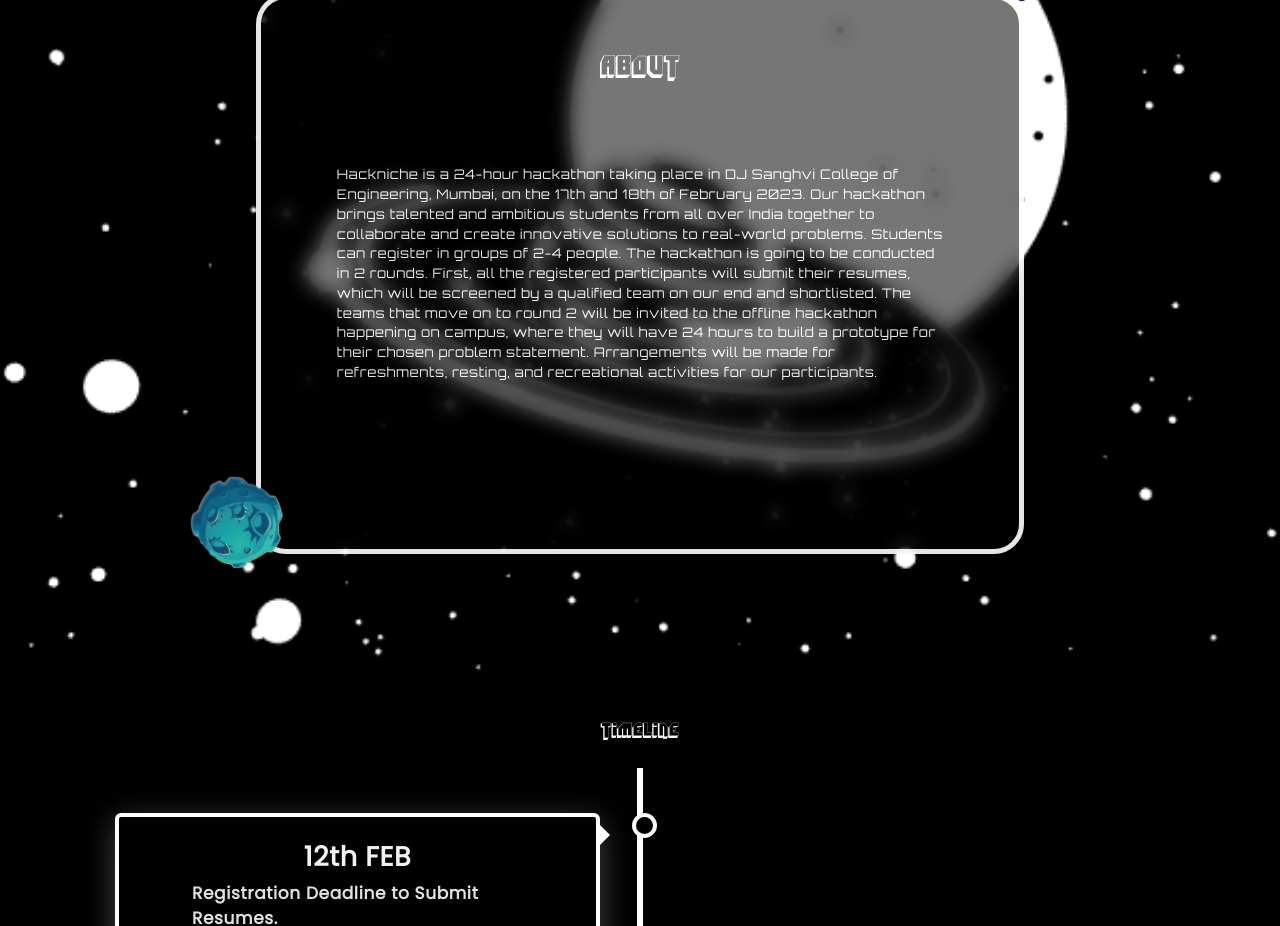
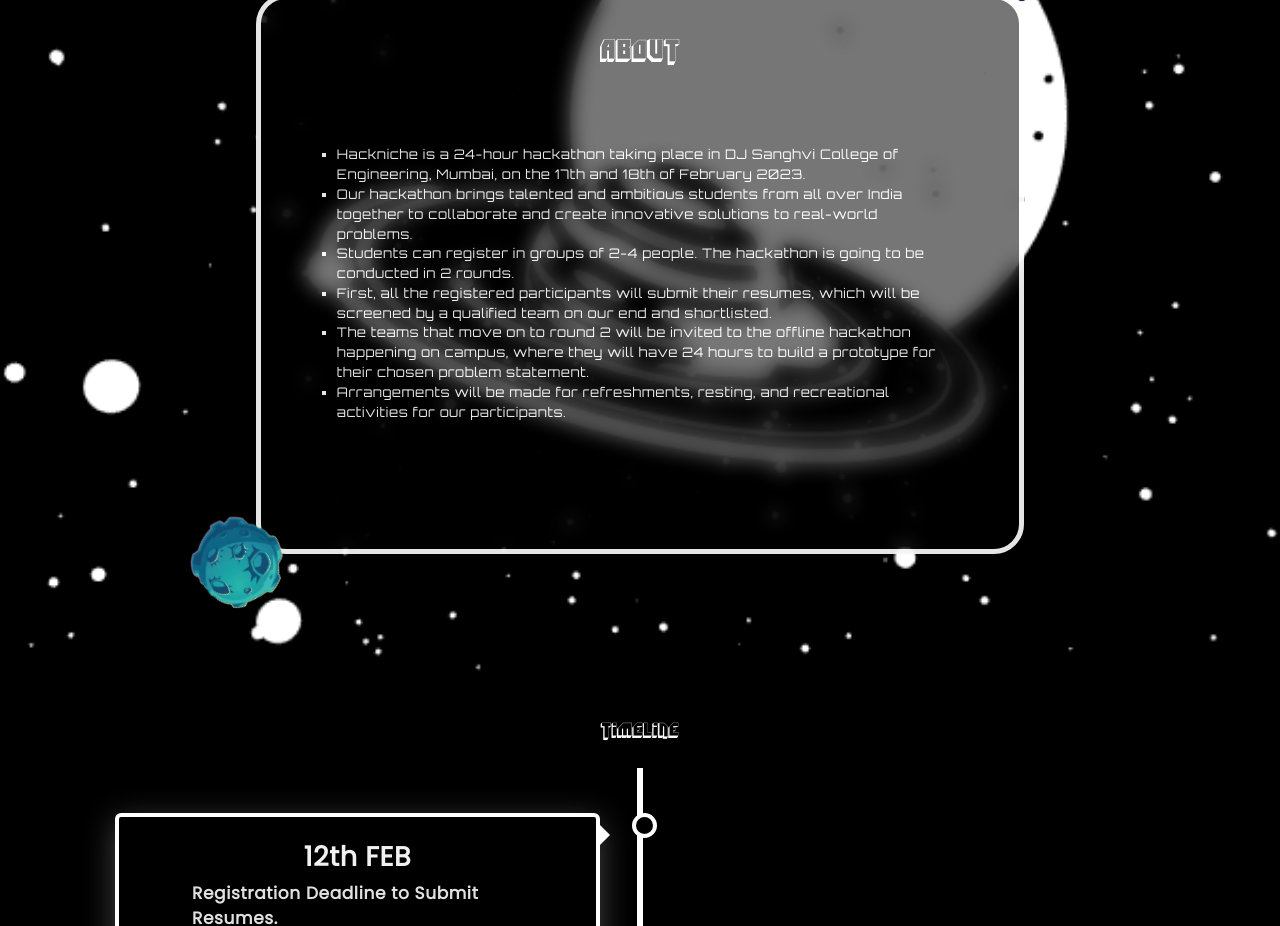
Before and after one commit to Manan17/HackNiche-Website, a React (Create React App) app: page / in a window 1280 px wide. Shown: the part 980-1906 px from the top of the page. Built offline with nearby package versions, Linux system fonts and the light colour scheme.

Commit message:
about section changes

```diff
--- a/src/components/About.css
+++ b/src/components/About.css
@@ -28,7 +28,7 @@ html{
     position: absolute;
     left: 14vw;
     height: 10rem;
-    top: 90vw;
+    top: 95vw;
     margin: auto;
     z-index: 3;
     animation: planet 12s ease-in infinite alternate;
@@ -83,7 +83,7 @@ html{
     font-family: "Bad-mofo";
     font-size: 3rem;
     position: absolute;
-    top: 5vh;
+    top: 3vh;
     margin-bottom: 5rem;
   }
 
@@ -92,7 +92,9 @@ html{
     font-size: 1.1rem;
     margin: 10% 10%;
   }
-
+  .about-text ul{
+    list-style-type:square
+  }
   @media only screen and (max-width: 400px) {
     html {
       font-size: 7px;
@@ -138,7 +140,7 @@ html{
       font-size: 12px;
     }
     #planet{
-      top: 180vh;
+      top: 185vh;
     }
   }
 
--- a/src/components/About.jsx
+++ b/src/components/About.jsx
@@ -16,18 +16,24 @@ const AboutSection = () => {
       <div class="about-box">
         <h1 className="mb-4">About</h1>
         <p class="about-text">
-          Hackniche is a 24-hour hackathon taking place in DJ Sanghvi College of
-          Engineering, Mumbai, on the 17th and 18th of February 2023. Our
-          hackathon brings talented and ambitious students from all over India
+        <ul>
+            <br/>
+          <li>Hackniche is a 24-hour hackathon taking place in DJ Sanghvi College of
+          Engineering, Mumbai, on the 17th and 18th of February 2023.</li>
+          <li>Our hackathon brings talented and ambitious students from all over India
           together to collaborate and create innovative solutions to real-world
-          problems. Students can register in groups of 2-4 people. The hackathon
-          is going to be conducted in 2 rounds. First, all the registered
-          participants will submit their resumes, which will be screened by a
-          qualified team on our end and shortlisted. The teams that move on to
+          problems.</li>
+          <li>Students can register in groups of 2-4 people. The hackathon
+          is going to be conducted in 2 rounds.</li>
+          <li>First, all the registered participants will submit their resumes, which will be screened by a
+          qualified team on our end and shortlisted. </li>
+          <li>The teams that move on to
           round 2 will be invited to the offline hackathon happening on campus,
           where they will have 24 hours to build a prototype for their chosen
-          problem statement. Arrangements will be made for refreshments,
-          resting, and recreational activities for our participants.
+          problem statement. </li>
+          <li>Arrangements will be made for refreshments,
+          resting, and recreational activities for our participants.</li>
+          </ul>
         </p>
       </div>
     </div>
```
Also changed, not shown: 1 other file (tests, documents, lock files or other folders).
